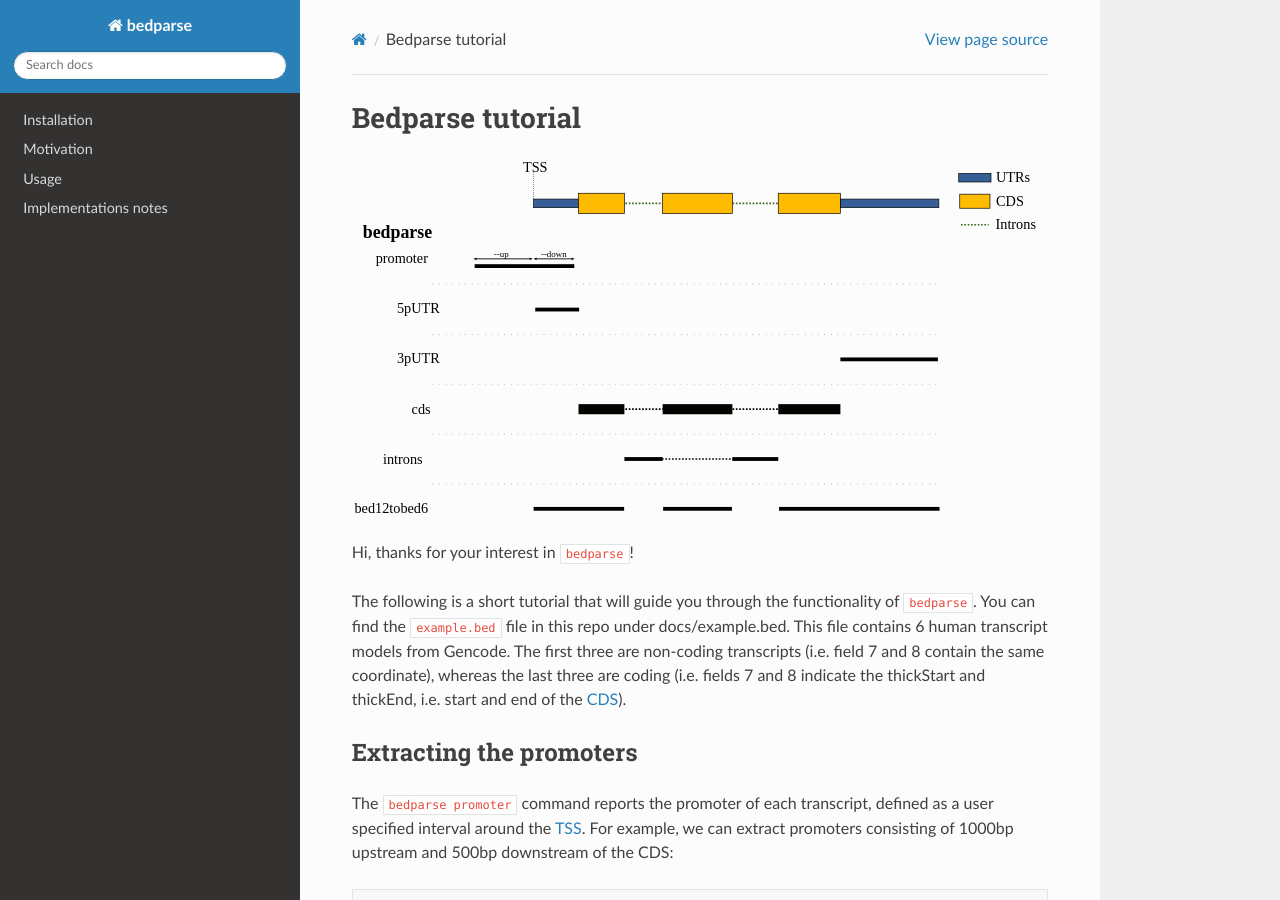
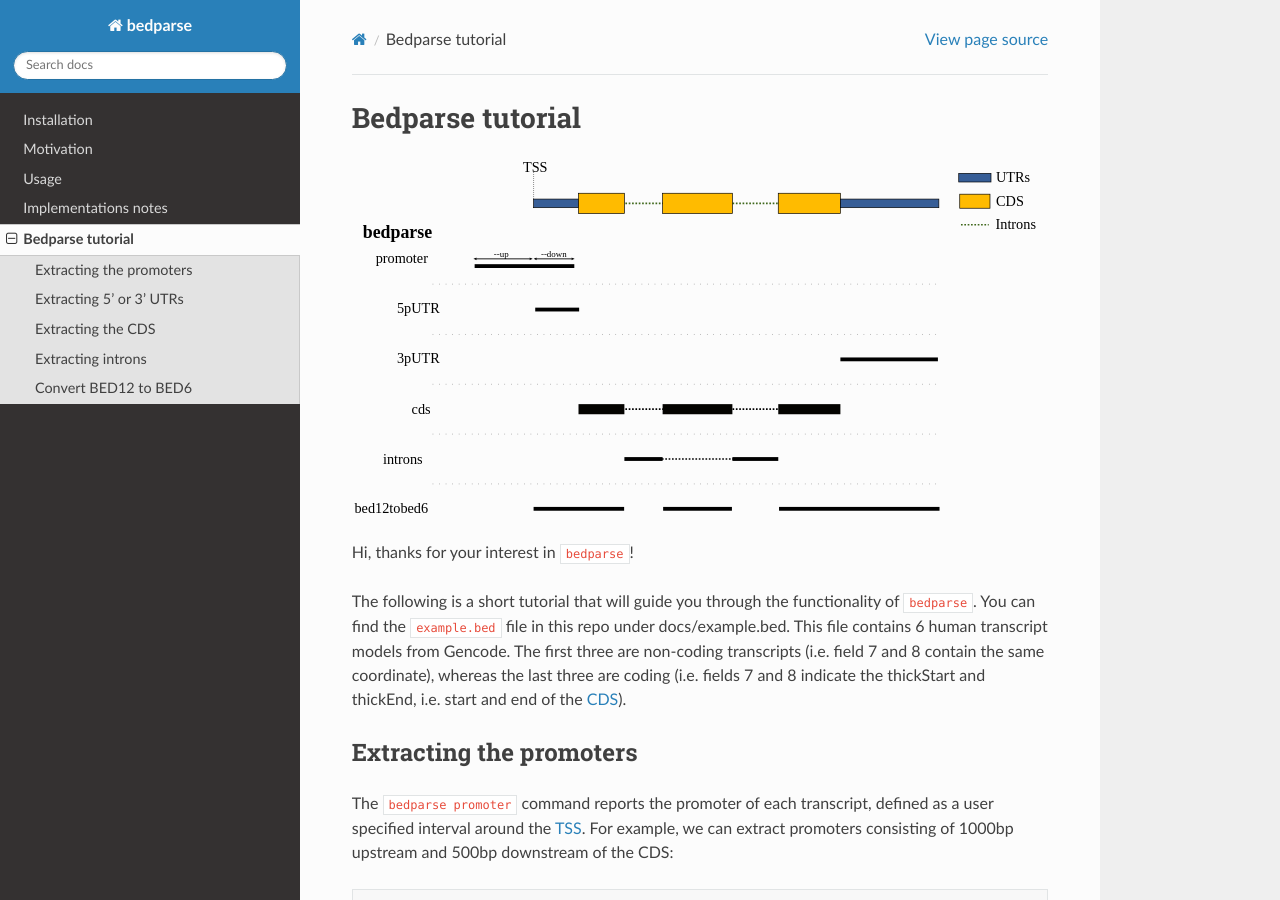
Before and after one commit to tleonardi/bedparse, a Sphinx documentation site: the page built from docs/Tutorial.md, in a window 1280 px wide and 900 px high. Built offline with Sphinx 7.4.7 and the Read the Docs theme 2.0.0, drawn with Linux system fonts in a browser that asks for light colours.

Commit message:
Tutorial linked to docs

```diff
--- a/docs/tutorial.md
+++ b/docs/Tutorial.md
@@ -1,6 +1,9 @@
 # Bedparse tutorial
 
-![bedparse functions diagrams](https://github.com/tleonardi/bedparse/blob/devel/docs/bedparse.svg)
+
+![](bedparse.svg)
+
+
 
 Hi, thanks for your interest in `bedparse`!
 
--- a/docs/index.rst
+++ b/docs/index.rst
@@ -30,3 +30,4 @@ Contents
    Installation
    Motivation
    Usage
+   Tutorial
```
